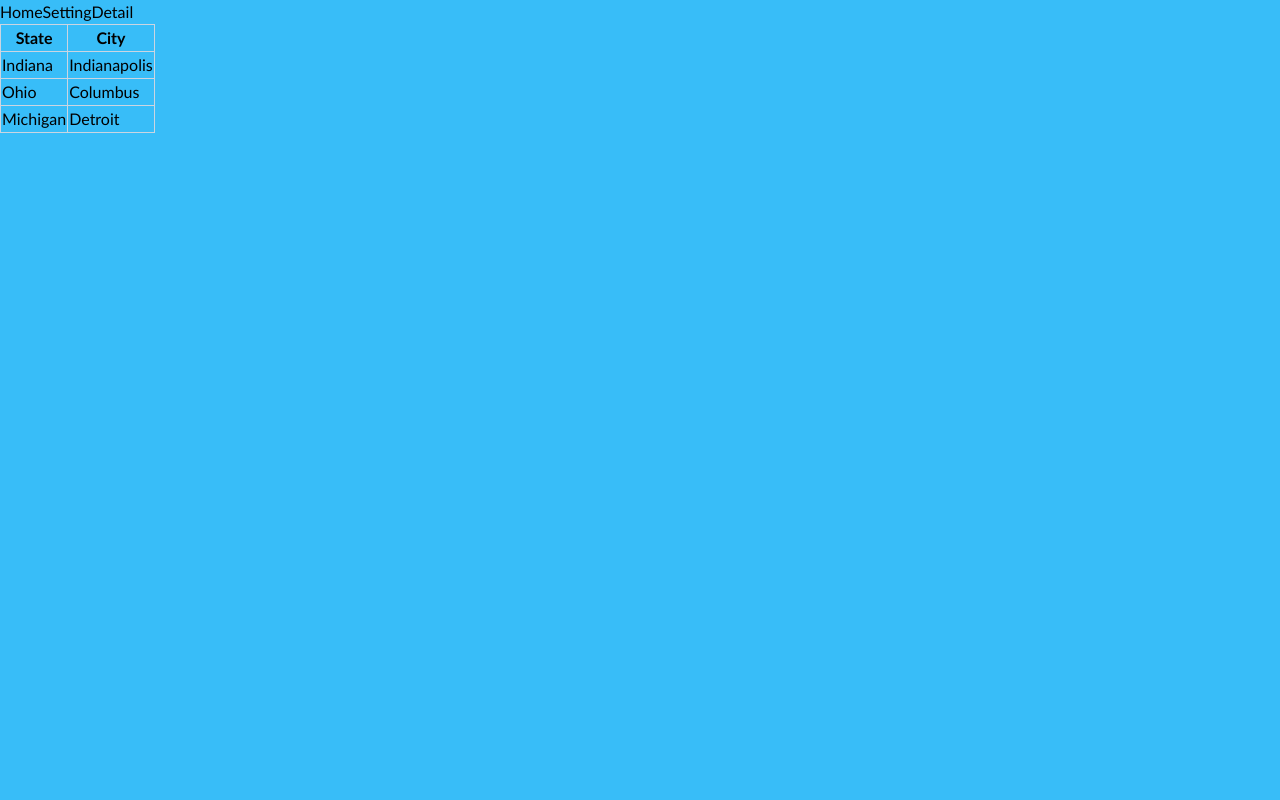
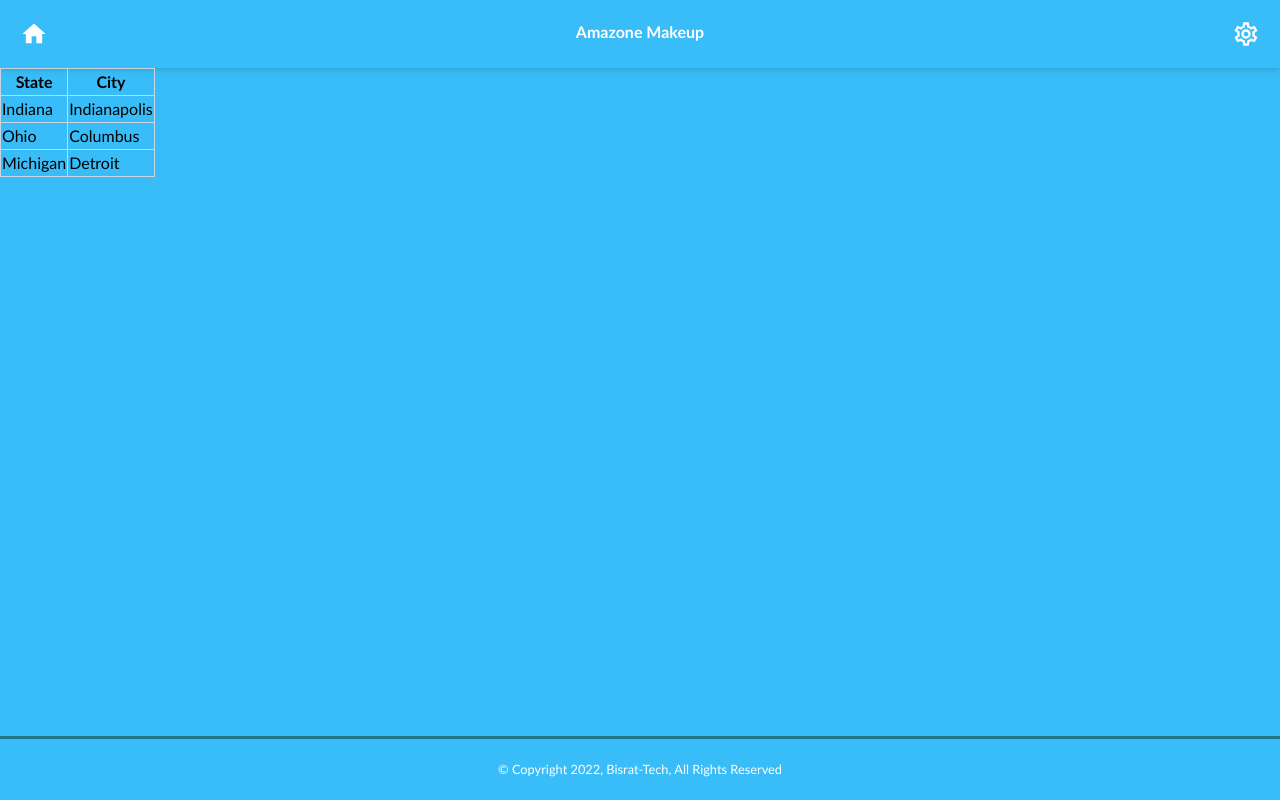
Before and after one commit to bushmusi/amazon-makeup, a React (Create React App) app: page / in a window 1280 px wide. Built offline with nearby package versions, Linux system fonts and the light colour scheme.

Commit message:
Update to nested route

```diff
--- a/src/App.js
+++ b/src/App.js
@@ -1,7 +1,8 @@
 import { BrowserRouter as Router, Routes, Route, NavLink } from 'react-router-dom';
+import { MdOutlineSettings,MdHome } from "react-icons/md";
 import Home from './component/home';
+import Setting from './component/setting'
 import Detail from './component/detail';
-import Setting from './component/setting'
 // import './App.css';
 
 function App() {
@@ -9,18 +10,26 @@ function App() {
     <Router>
       <div className="App">
         <header className="App-header">
-          <nav>
-            <NavLink to='/home'>Home</NavLink>
-            <NavLink to='/setting'>Setting</NavLink>
-            <NavLink to='/detail'>Detail</NavLink>
+          <nav className='flex p-5 shadow-md'>
+            <NavLink to='home' className='basis-1/3  text-white '><MdHome size={28}/></NavLink>
+            <h3 className='basis-1/3 text-white flex justify-center font-bold'>Amazone Makeup</h3>
+            <NavLink to='setting'  className='basis-1/3  text-white '>
+              <div className='flex justify-end'>
+                <MdOutlineSettings size={28}/>
+              </div>
+            </NavLink>
           </nav>
         </header>
           <Routes>
-            <Route path="/home" element={<Home />} />
-            <Route path="/setting" element={<Setting />} />
-            <Route path="/detail" element={<Detail />} />
-            <Route path="/" element={<Home />} />
+            <Route index element={<Home />} />
+            <Route path="home" element={<Home />} />
+            <Route path="home/detail" element={<Detail />} />
+            <Route path="setting" element={<Setting />} />
           </Routes>
+
+          <footer className="h-16 flex justify-center items-center bg-sky-400 mt-8" style={{ position: 'fixed',left: '0', width: '100%',bottom: '0',borderTop: '3px solid #207487'}}>
+            <small className='font-lg text-white'>&copy; Copyright 2022, Bisrat-Tech, All Rights Reserved</small>
+          </footer>
       </div>
     </Router>
   );
```
